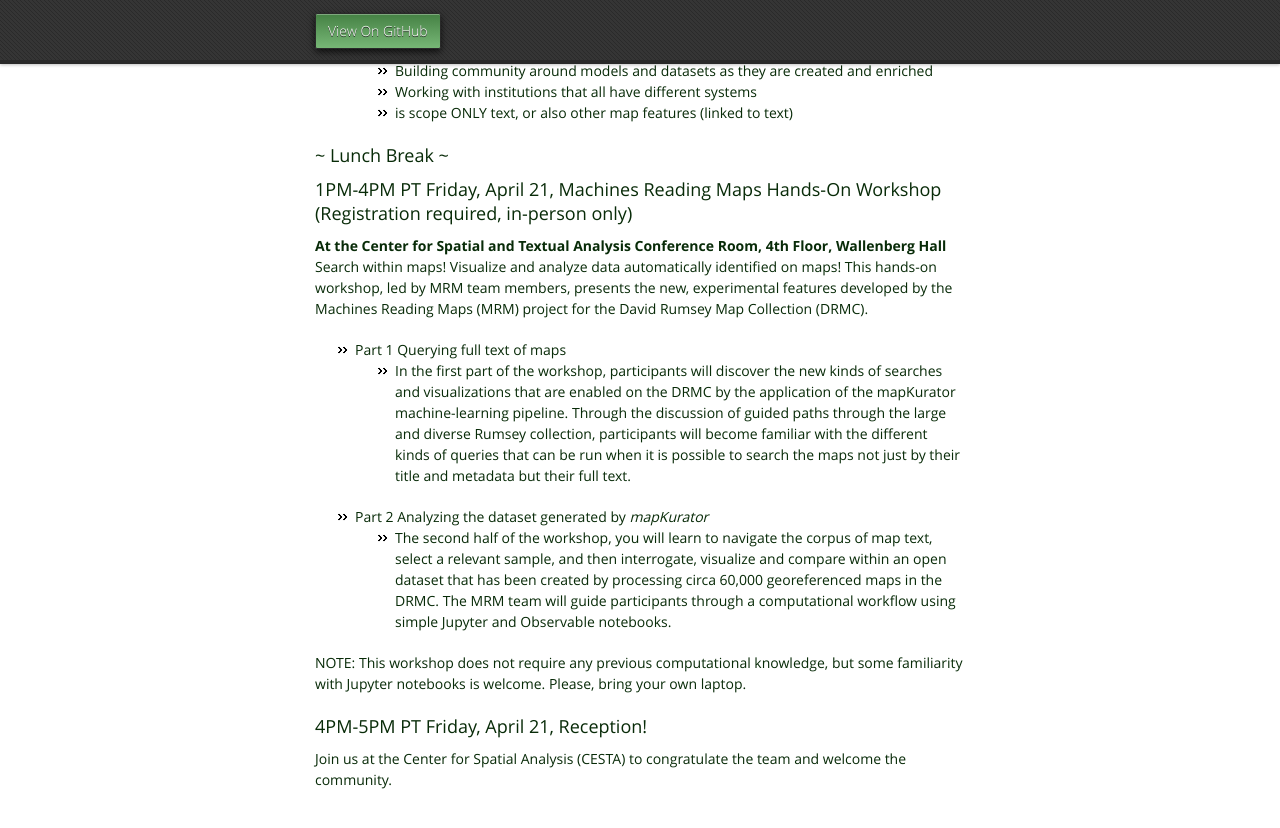
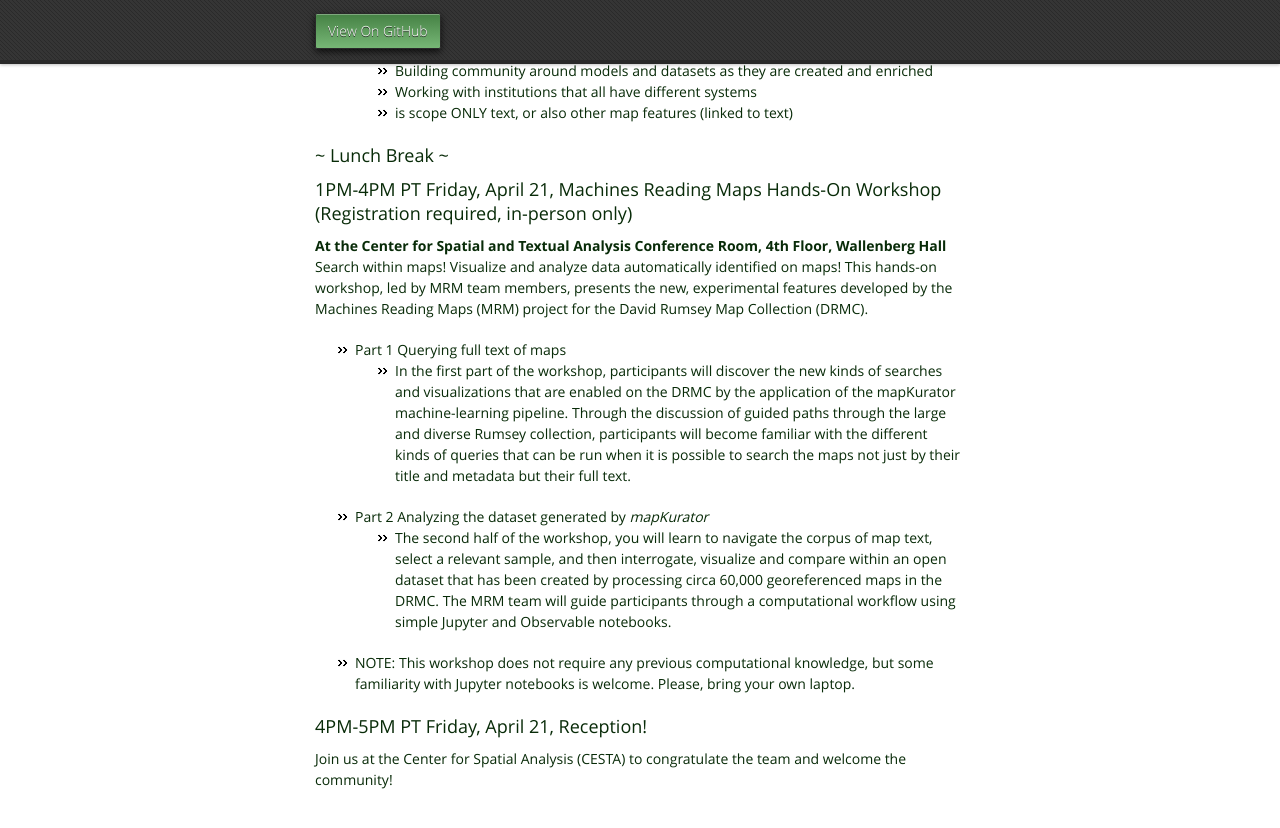
Before and after one commit to machines-reading-maps/machines-reading-maps.github.io, a Jekyll site: the page built from summit-2023.md, in a window 1280 px wide and 900 px high, scrolled down 2403 px. Shown: the top 828 px of the window. Built offline with Jekyll 4.4.1, drawn with Linux system fonts in a browser that asks for light colours; our own code applies the rules of GitHub Pages for plain Markdown files.

```diff
--- a/summit-2023.md
+++ b/summit-2023.md
@@ -82,8 +82,8 @@ Search within maps! Visualize and analyze data automatically identified on maps!
 - Part 2 Analyzing the dataset generated by *mapKurator*
    - The second half of the workshop, you will learn to navigate the corpus of map text, select a relevant sample, and then interrogate, visualize and compare within an open dataset that has been created by processing circa 60,000 georeferenced maps in the DRMC. The MRM team will guide participants through a computational workflow using simple Jupyter and Observable notebooks.
 
-NOTE: This workshop does not require any previous computational knowledge, but some familiarity with Jupyter notebooks is welcome.
+- NOTE: This workshop does not require any previous computational knowledge, but some familiarity with Jupyter notebooks is welcome.
 Please, bring your own laptop.
 
 ###  4PM-5PM PT Friday, April 21, Reception!
-Join us at the Center for Spatial Analysis (CESTA) to congratulate the team and welcome the community.
+Join us at the Center for Spatial Analysis (CESTA) to congratulate the team and welcome the community!
```
